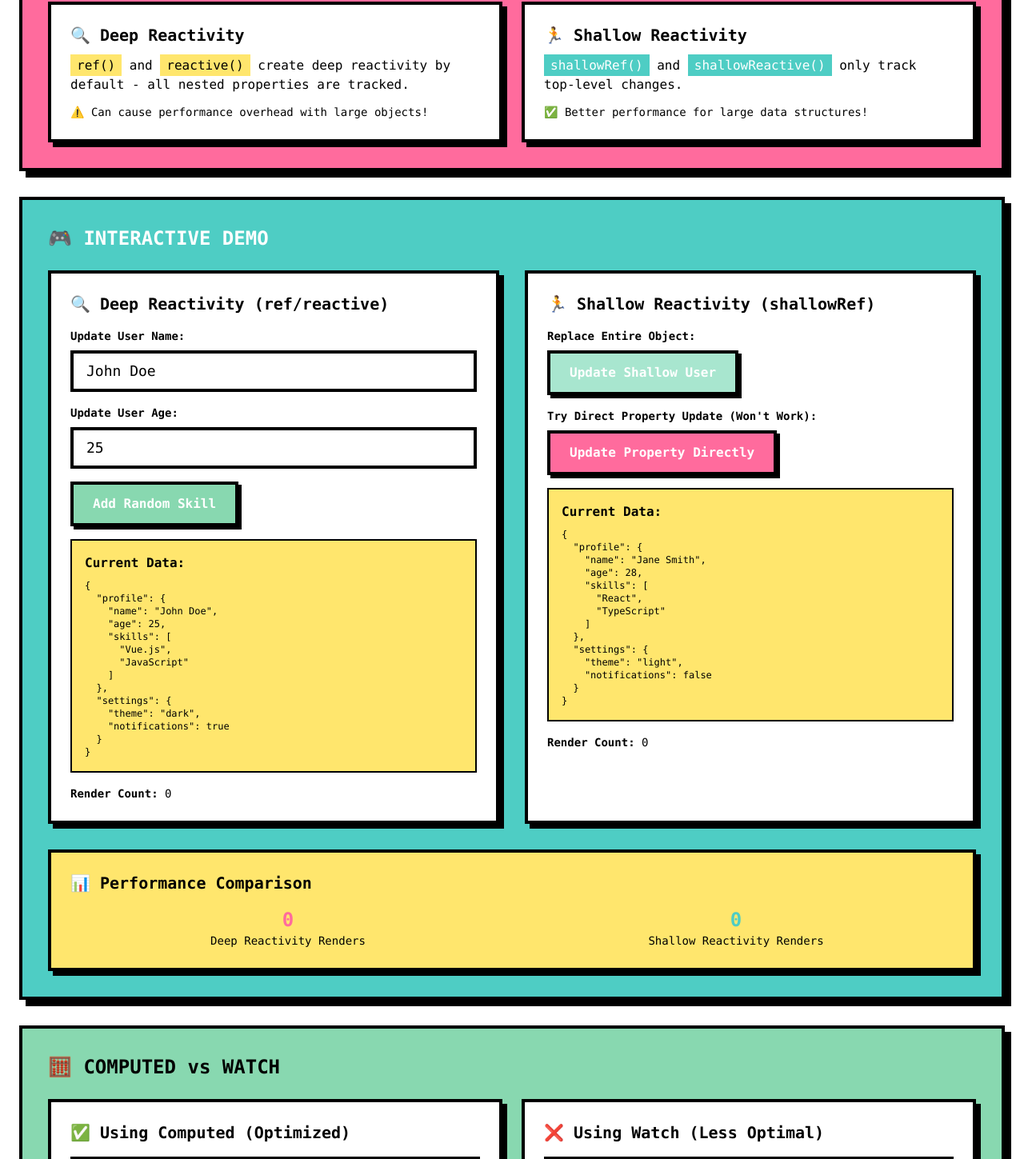
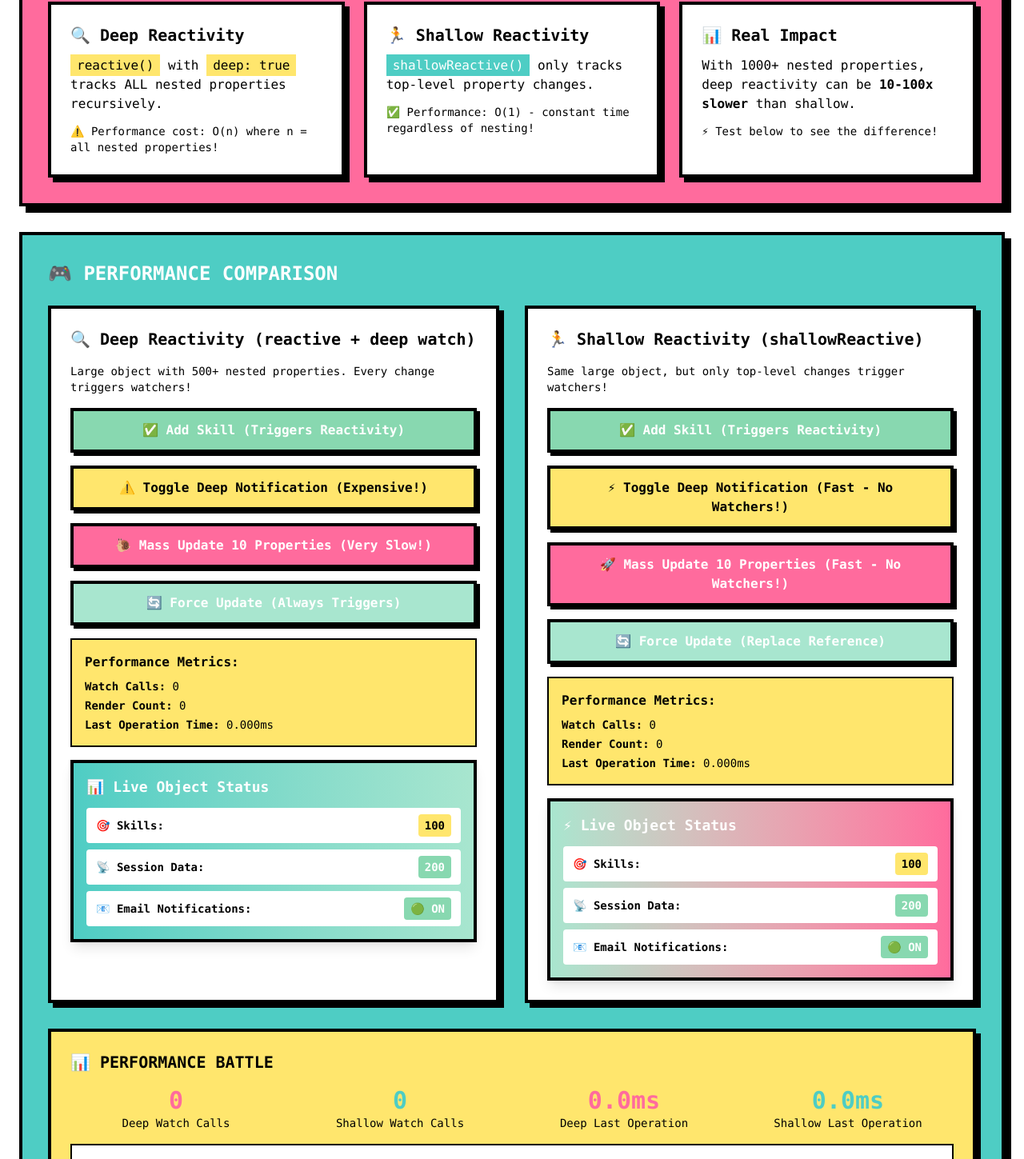
Before and after one commit to jochris15/education-vue-optimization, a Vue app in the folder end/: page /reactivity in a window 1280 px wide. Shown: the part 418-1867 px from the top of the page at 80% size. Built offline with nearby package versions, Linux system fonts and the light colour scheme.

Commit message:
update demo

```diff
--- a/end/src/views/ReactivityDemo.vue
+++ b/end/src/views/ReactivityDemo.vue
@@ -1,59 +1,107 @@
 <script setup>
-import { ref, reactive, shallowRef, computed, watch, onUpdated } from "vue";
+import { ref, reactive, shallowReactive, computed, watch } from "vue";
 
-// Deep reactivity example
-const deepUser = reactive({
+// Create large nested objects to simulate real-world scenarios
+const createLargeObject = (prefix = "Item") => ({
   profile: {
-    name: "John Doe",
+    name: `${prefix} User`,
     age: 25,
-    skills: ["Vue.js", "JavaScript"],
+    skills: Array.from({ length: 100 }, (_, i) => `Skill ${i + 1}`),
+    preferences: {
+      theme: "dark",
+      language: "en",
+      notifications: {
+        email: true,
+        sms: false,
+        push: true,
+        marketing: Array.from({ length: 50 }, (_, i) => `Pref ${i}`),
       },
-  settings: {
-    theme: "dark",
-    notifications: true,
+    },
+  },
+  metadata: {
+    lastLogin: new Date().toISOString(),
+    sessionData: Array.from({ length: 200 }, (_, i) => ({ id: i, value: Math.random() })),
+    cache: Array.from({ length: 100 }, (_, i) => ({
+      key: `cache_${i}`,
+      data: Math.random(),
+    })),
   },
 });
 
+// Deep reactivity example - tracks ALL nested properties
+const deepUser = reactive(createLargeObject("Deep"));
 const deepRenderCount = ref(0);
+const deepWatchCount = ref(0);
+const deepPerformanceTime = ref(0);
 
-// Shallow reactivity example
-const shallowUser = shallowRef({
-  profile: {
-    name: "Jane Smith",
-    age: 28,
-    skills: ["React", "TypeScript"],
-  },
-  settings: {
-    theme: "light",
-    notifications: false,
-  },
-});
-
+// Shallow reactivity example - only tracks top-level changes
+const shallowUser = shallowReactive(createLargeObject("Shallow"));
 const shallowRenderCount = ref(0);
+const shallowWatchCount = ref(0);
+const shallowPerformanceTime = ref(0);
 
 // Skills to add randomly
 const skills = ["Vue.js", "React", "Angular", "Node.js", "Python", "Java", "Go", "Rust"];
 
+// Deep reactivity operations
 const addDeepSkill = () => {
+  const start = performance.now();
   const randomSkill = skills[Math.floor(Math.random() * skills.length)];
   deepUser.profile.skills.push(randomSkill);
+  deepPerformanceTime.value = performance.now() - start;
 };
 
-const updateShallowUser = () => {
-  // This will trigger reactivity because we're replacing the entire object
-  shallowUser.value = {
-    ...shallowUser.value,
-    profile: {
-      ...shallowUser.value.profile,
-      name: "Updated Name",
-      age: Math.floor(Math.random() * 50) + 20,
-    },
-  };
+const updateDeepNestedProperty = () => {
+  const start = performance.now();
+  // This will trigger deep watchers because reactive() tracks nested changes
+  deepUser.profile.preferences.notifications.email = !deepUser.profile.preferences
+    .notifications.email;
+  deepPerformanceTime.value = performance.now() - start;
 };
 
-const updateShallowProperty = () => {
-  // This WON'T trigger reactivity because it's a nested property change
-  shallowUser.value.profile.name = "This won't update!";
+const massUpdateDeepObject = () => {
+  const start = performance.now();
+  // Multiple nested updates - each one triggers reactivity
+  for (let i = 0; i < 10; i++) {
+    deepUser.metadata.sessionData[i].value = Math.random();
+  }
+  deepPerformanceTime.value = performance.now() - start;
+};
+
+// Shallow reactivity operations
+const addShallowSkill = () => {
+  const start = performance.now();
+  const randomSkill = skills[Math.floor(Math.random() * skills.length)];
+  // For shallow reactivity, we need to replace the entire nested object
+  shallowUser.profile = {
+    ...shallowUser.profile,
+    skills: [...shallowUser.profile.skills, randomSkill],
+  };
+  shallowPerformanceTime.value = performance.now() - start;
+};
+
+const updateShallowNestedProperty = () => {
+  const start = performance.now();
+  // This WON'T trigger watchers because shallowReactive doesn't track nested changes
+  shallowUser.profile.preferences.notifications.email = !shallowUser.profile.preferences
+    .notifications.email;
+  shallowPerformanceTime.value = performance.now() - start;
+};
+
+const massUpdateShallowObject = () => {
+  const start = performance.now();
+  // These updates won't trigger reactivity because they're nested
+  for (let i = 0; i < 10; i++) {
+    shallowUser.metadata.sessionData[i].value = Math.random();
+  }
+  shallowPerformanceTime.value = performance.now() - start;
+};
+
+const forceShallowUpdate = () => {
+  const start = performance.now();
+  // Force update by replacing the entire object reference
+  shallowUser.metadata = { ...shallowUser.metadata };
+  shallowPerformanceTime.value = performance.now() - start;
 };
 
 // Computed vs Watch demo
@@ -74,16 +122,20 @@ const expensiveComputed = computed(() => {
 });
 
 // Track computed calls with a watcher instead
-watch(expensiveComputed, () => {
+watch(
+  expensiveComputed,
+  () => {
     computedCallCount.value++;
-}, { immediate: true });
+  },
+  { immediate: true }
+);
 
-// Watch example (less efficient for this use case)
+// Watch example, less efficient for this use case
 watch(
   watchInput,
   (newValue) => {
     watchCallCount.value++;
-    // Simulate expensive operation
+
     let result = "";
     for (let i = 0; i < 1000; i++) {
       result += newValue.charAt(i % newValue.length);
@@ -93,16 +145,24 @@ watch(
   { immediate: true }
 );
 
-// Track renders
-onUpdated(() => {
-  // This is a simplified way to track renders
-  // In practice, you'd want more sophisticated tracking
-  if (document.activeElement?.closest(".neo-card:first-child")) {
+// Performance tracking watchers
+watch(
+  deepUser,
+  () => {
     deepRenderCount.value++;
-  } else if (document.activeElement?.closest(".neo-card:last-child")) {
+    deepWatchCount.value++;
+  },
+  { deep: true } // This is expensive! Tracks ALL nested properties
+);
+
+watch(
+  shallowUser,
+  () => {
     shallowRenderCount.value++;
+    shallowWatchCount.value++;
   }
-});
+  // No deep option - only tracks top-level changes (much faster!)
+);
 </script>
 
 <template>
@@ -118,80 +178,137 @@ onUpdated(() => {
     <!-- Theory Section -->
     <section class="neo-section bg-neo-pink">
       <h2 class="text-2xl font-bold mb-4 text-neo-white">📚 THEORY</h2>
-      <div class="grid grid-cols-1 md:grid-cols-2 gap-6">
+      <div class="grid grid-cols-1 md:grid-cols-3 gap-6">
         <div class="neo-card bg-neo-white">
           <h3 class="text-xl font-bold text-neo-black mb-3">🔍 Deep Reactivity</h3>
           <p class="text-neo-black mb-3">
-            <code class="bg-neo-yellow px-2 py-1">ref()</code> and
-            <code class="bg-neo-yellow px-2 py-1">reactive()</code>
-            create deep reactivity by default - all nested properties are tracked.
+            <code class="bg-neo-yellow px-2 py-1">reactive()</code> with
+            <code class="bg-neo-yellow px-2 py-1">deep: true</code>
+            tracks ALL nested properties recursively.
           </p>
           <p class="text-sm text-neo-black">
-            ⚠️ Can cause performance overhead with large objects!
+            ⚠️ Performance cost: O(n) where n = all nested properties!
           </p>
         </div>
         <div class="neo-card bg-neo-white">
           <h3 class="text-xl font-bold text-neo-black mb-3">🏃 Shallow Reactivity</h3>
           <p class="text-neo-black mb-3">
-            <code class="bg-neo-blue text-neo-white px-2 py-1">shallowRef()</code> and
             <code class="bg-neo-blue text-neo-white px-2 py-1">shallowReactive()</code>
-            only track top-level changes.
+            only tracks top-level property changes.
           </p>
           <p class="text-sm text-neo-black">
-            ✅ Better performance for large data structures!
+            ✅ Performance: O(1) - constant time regardless of nesting!
           </p>
+        </div>
+        <div class="neo-card bg-neo-white">
+          <h3 class="text-xl font-bold text-neo-black mb-3">📊 Real Impact</h3>
+          <p class="text-neo-black mb-3">
+            With 1000+ nested properties, deep reactivity can be
+            <strong>10-100x slower</strong> than shallow.
+          </p>
+          <p class="text-sm text-neo-black">⚡ Test below to see the difference!</p>
         </div>
       </div>
     </section>
 
     <!-- Interactive Demo -->
     <section class="neo-section bg-neo-blue">
-      <h2 class="text-2xl font-bold mb-6 text-neo-white">🎮 INTERACTIVE DEMO</h2>
+      <h2 class="text-2xl font-bold mb-6 text-neo-white">🎮 PERFORMANCE COMPARISON</h2>
 
       <div class="grid grid-cols-1 lg:grid-cols-2 gap-8">
         <!-- Deep Reactivity Demo -->
         <div class="neo-card bg-neo-white">
           <h3 class="text-xl font-bold text-neo-black mb-4">
-            🔍 Deep Reactivity (ref/reactive)
+            🔍 Deep Reactivity (reactive + deep watch)
           </h3>
+          <p class="text-sm text-neo-black mb-4">
+            Large object with 500+ nested properties. Every change triggers watchers!
+          </p>
 
           <div class="space-y-4">
-            <div>
-              <label class="block text-sm font-bold text-neo-black mb-2"
-                >Update User Name:</label
+            <button
+              @click="addDeepSkill"
+              class="neo-button bg-neo-green text-neo-white w-full"
             >
-              <input
-                v-model="deepUser.profile.name"
-                class="neo-input w-full"
-                placeholder="Enter name..."
-              />
-            </div>
+              ✅ Add Skill (Triggers Reactivity)
+            </button>
 
-            <div>
-              <label class="block text-sm font-bold text-neo-black mb-2"
-                >Update User Age:</label
+            <button
+              @click="updateDeepNestedProperty"
+              class="neo-button bg-neo-yellow text-neo-black w-full"
             >
-              <input
-                v-model.number="deepUser.profile.age"
-                type="number"
-                class="neo-input w-full"
-                placeholder="Enter age..."
-              />
-            </div>
+              ⚠️ Toggle Deep Notification (Expensive!)
+            </button>
 
-            <button @click="addDeepSkill" class="neo-button bg-neo-green text-neo-white">
-              Add Random Skill
+            <button
+              @click="massUpdateDeepObject"
+              class="neo-button bg-neo-pink text-neo-white w-full"
+            >
+              🐌 Mass Update 10 Properties (Very Slow!)
+            </button>
+
+            <button
+              @click="massUpdateDeepObject"
+              class="neo-button bg-neo-purple text-neo-white w-full"
+            >
+              🔄 Force Update (Always Triggers)
             </button>
 
             <div class="bg-neo-yellow p-4 border-2 border-neo-black">
-              <h4 class="font-bold text-neo-black mb-2">Current Data:</h4>
-              <pre class="text-xs text-neo-black">{{
-                JSON.stringify(deepUser, null, 2)
-              }}</pre>
+              <h4 class="font-bold text-neo-black mb-2">Performance Metrics:</h4>
+              <div class="text-sm text-neo-black space-y-1">
+                <div><strong>Watch Calls:</strong> {{ deepWatchCount }}</div>
+                <div><strong>Render Count:</strong> {{ deepRenderCount }}</div>
+                <div>
+                  <strong>Last Operation Time:</strong>
+                  {{ deepPerformanceTime.toFixed(3) }}ms
+                </div>
+              </div>
             </div>
 
-            <div class="text-sm text-neo-black">
-              <strong>Render Count:</strong> {{ deepRenderCount }}
+            <div
+              class="bg-gradient-to-r from-neo-blue to-neo-purple text-neo-black p-4 border-4 border-neo-black shadow-lg"
+            >
+              <h4 class="font-bold mb-3 text-lg flex items-center text-neo-white">
+                📊 Live Object Status
+              </h4>
+              <div class="grid grid-cols-1 gap-2 text-sm">
+                <div
+                  class="flex justify-between items-center bg-neo-white bg-opacity-90 px-3 py-2 rounded"
+                >
+                  <span class="font-bold text-neo-black">🎯 Skills:</span>
+                  <span class="bg-neo-yellow text-neo-black px-2 py-1 rounded font-bold">
+                    {{ deepUser.profile.skills.length }}
+                  </span>
+                </div>
+                <div
+                  class="flex justify-between items-center bg-neo-white bg-opacity-90 px-3 py-2 rounded"
+                >
+                  <span class="font-bold text-neo-black">📡 Session Data:</span>
+                  <span class="bg-neo-green text-neo-white px-2 py-1 rounded font-bold">
+                    {{ deepUser.metadata.sessionData.length }}
+                  </span>
+                </div>
+                <div
+                  class="flex justify-between items-center bg-neo-white bg-opacity-90 px-3 py-2 rounded"
+                >
+                  <span class="font-bold text-neo-black">📧 Email Notifications:</span>
+                  <span
+                    class="px-2 py-1 rounded font-bold"
+                    :class="
+                      deepUser.profile.preferences.notifications.email
+                        ? 'bg-neo-green text-neo-white'
+                        : 'bg-neo-pink text-neo-white'
+                    "
+                  >
+                    {{
+                      deepUser.profile.preferences.notifications.email
+                        ? "🟢 ON"
+                        : "🔴 OFF"
+                    }}
+                  </span>
+                </div>
+              </div>
             </div>
           </div>
         </div>
@@ -199,60 +316,149 @@ onUpdated(() => {
         <!-- Shallow Reactivity Demo -->
         <div class="neo-card bg-neo-white">
           <h3 class="text-xl font-bold text-neo-black mb-4">
-            🏃 Shallow Reactivity (shallowRef)
+            🏃 Shallow Reactivity (shallowReactive)
           </h3>
+          <p class="text-sm text-neo-black mb-4">
+            Same large object, but only top-level changes trigger watchers!
+          </p>
 
           <div class="space-y-4">
+            <button
+              @click="addShallowSkill"
+              class="neo-button bg-neo-green text-neo-white w-full"
+            >
+              ✅ Add Skill (Triggers Reactivity)
+            </button>
+
+            <button
+              @click="updateShallowNestedProperty"
+              class="neo-button bg-neo-yellow text-neo-black w-full"
+            >
+              ⚡ Toggle Deep Notification (Fast - No Watchers!)
+            </button>
+
+            <button
+              @click="massUpdateShallowObject"
+              class="neo-button bg-neo-pink text-neo-white w-full"
+            >
+              🚀 Mass Update 10 Properties (Fast - No Watchers!)
+            </button>
+
+            <button
+              @click="forceShallowUpdate"
+              class="neo-button bg-neo-purple text-neo-white w-full"
+            >
+              🔄 Force Update (Replace Reference)
+            </button>
+
+            <div class="bg-neo-yellow p-4 border-2 border-neo-black">
+              <h4 class="font-bold text-neo-black mb-2">Performance Metrics:</h4>
+              <div class="text-sm text-neo-black space-y-1">
+                <div><strong>Watch Calls:</strong> {{ shallowWatchCount }}</div>
+                <div><strong>Render Count:</strong> {{ shallowRenderCount }}</div>
                 <div>
-              <label class="block text-sm font-bold text-neo-black mb-2"
-                >Replace Entire Object:</label
-              >
-              <button
-                @click="updateShallowUser"
-                class="neo-button bg-neo-purple text-neo-white"
-              >
-                Update Shallow User
-              </button>
+                  <strong>Last Operation Time:</strong>
+                  {{ shallowPerformanceTime.toFixed(3) }}ms
+                </div>
+              </div>
             </div>
 
-            <div>
-              <label class="block text-sm font-bold text-neo-black mb-2"
-                >Try Direct Property Update (Won't Work):</label
+            <div
+              class="bg-gradient-to-r from-neo-purple to-neo-pink text-neo-black p-4 border-4 border-neo-black shadow-lg"
             >
-              <button
-                @click="updateShallowProperty"
-                class="neo-button bg-neo-pink text-neo-white"
+              <h4 class="font-bold mb-3 text-lg flex items-center text-neo-white">
+                ⚡ Live Object Status
+              </h4>
+              <div class="grid grid-cols-1 gap-2 text-sm">
+                <div
+                  class="flex justify-between items-center bg-neo-white bg-opacity-90 px-3 py-2 rounded"
                 >
-                Update Property Directly
-              </button>
+                  <span class="font-bold text-neo-black">🎯 Skills:</span>
+                  <span class="bg-neo-yellow text-neo-black px-2 py-1 rounded font-bold">
+                    {{ shallowUser.profile.skills.length }}
+                  </span>
                 </div>
-
-            <div class="bg-neo-yellow p-4 border-2 border-neo-black">
-              <h4 class="font-bold text-neo-black mb-2">Current Data:</h4>
-              <pre class="text-xs text-neo-black">{{
-                JSON.stringify(shallowUser, null, 2)
-              }}</pre>
+                <div
+                  class="flex justify-between items-center bg-neo-white bg-opacity-90 px-3 py-2 rounded"
+                >
+                  <span class="font-bold text-neo-black">📡 Session Data:</span>
+                  <span class="bg-neo-green text-neo-white px-2 py-1 rounded font-bold">
+                    {{ shallowUser.metadata.sessionData.length }}
+                  </span>
                 </div>
-
-            <div class="text-sm text-neo-black">
-              <strong>Render Count:</strong> {{ shallowRenderCount }}
+                <div
+                  class="flex justify-between items-center bg-neo-white bg-opacity-90 px-3 py-2 rounded"
+                >
+                  <span class="font-bold text-neo-black">📧 Email Notifications:</span>
+                  <span
+                    class="px-2 py-1 rounded font-bold"
+                    :class="
+                      shallowUser.profile.preferences.notifications.email
+                        ? 'bg-neo-green text-neo-white'
+                        : 'bg-neo-pink text-neo-white'
+                    "
+                  >
+                    {{
+                      shallowUser.profile.preferences.notifications.email
+                        ? "🟢 ON"
+                        : "🔴 OFF"
+                    }}
+                  </span>
+                </div>
+              </div>
             </div>
           </div>
         </div>
       </div>
 
-      <!-- Performance Comparison -->
+      <!-- Performance Comparison Chart -->
       <div class="mt-8 neo-card bg-neo-yellow">
-        <h3 class="text-xl font-bold text-neo-black mb-4">📊 Performance Comparison</h3>
-        <div class="grid grid-cols-2 gap-4">
-          <div class="text-center">
-            <div class="text-2xl font-bold text-neo-pink">{{ deepRenderCount }}</div>
-            <div class="text-sm text-neo-black">Deep Reactivity Renders</div>
+        <h3 class="text-xl font-bold text-neo-black mb-4">📊 PERFORMANCE BATTLE</h3>
+        <div class="grid grid-cols-2 md:grid-cols-4 gap-4 text-center">
+          <div>
+            <div class="text-3xl font-bold text-neo-pink">{{ deepWatchCount }}</div>
+            <div class="text-sm text-neo-black">Deep Watch Calls</div>
           </div>
-          <div class="text-center">
-            <div class="text-2xl font-bold text-neo-blue">{{ shallowRenderCount }}</div>
-            <div class="text-sm text-neo-black">Shallow Reactivity Renders</div>
+          <div>
+            <div class="text-3xl font-bold text-neo-blue">{{ shallowWatchCount }}</div>
+            <div class="text-sm text-neo-black">Shallow Watch Calls</div>
           </div>
+          <div>
+            <div class="text-3xl font-bold text-neo-pink">
+              {{ deepPerformanceTime.toFixed(1) }}ms
+            </div>
+            <div class="text-sm text-neo-black">Deep Last Operation</div>
+          </div>
+          <div>
+            <div class="text-3xl font-bold text-neo-blue">
+              {{ shallowPerformanceTime.toFixed(1) }}ms
+            </div>
+            <div class="text-sm text-neo-black">Shallow Last Operation</div>
+          </div>
+        </div>
+
+        <div class="mt-4 p-4 bg-neo-white border-2 border-neo-black">
+          <h4 class="font-bold text-neo-black mb-2">🎯 Key Insight:</h4>
+          <p class="text-sm text-neo-black">
+            Try the "Mass Update" buttons! Deep reactivity will trigger watchers for EVERY
+            nested change, while shallow reactivity won't trigger watchers at all (unless
+            you force update).
+            <br /><br />
+            <strong>Performance Ratio:</strong>
+            <span class="bg-neo-pink text-neo-white px-2 py-1">
+              Deep is
+              {{
+                shallowPerformanceTime > 0
+                  ? Math.max(
+                      1,
+                      Math.round(
+                        deepPerformanceTime / Math.max(shallowPerformanceTime, 0.001)
+                      )
+                    )
+                  : "∞"
+              }}x slower
+            </span>
+          </p>
         </div>
       </div>
     </section>
```
Also changed, not shown: end/src/App.vue (+15 -16 lines), end/src/router/index.js (+4 -3 lines), end/src/views/HomeView.vue (renamed from end/src/views/Home.vue, +5 -31 lines). Lines whose indentation alone changed are shown as unchanged.
